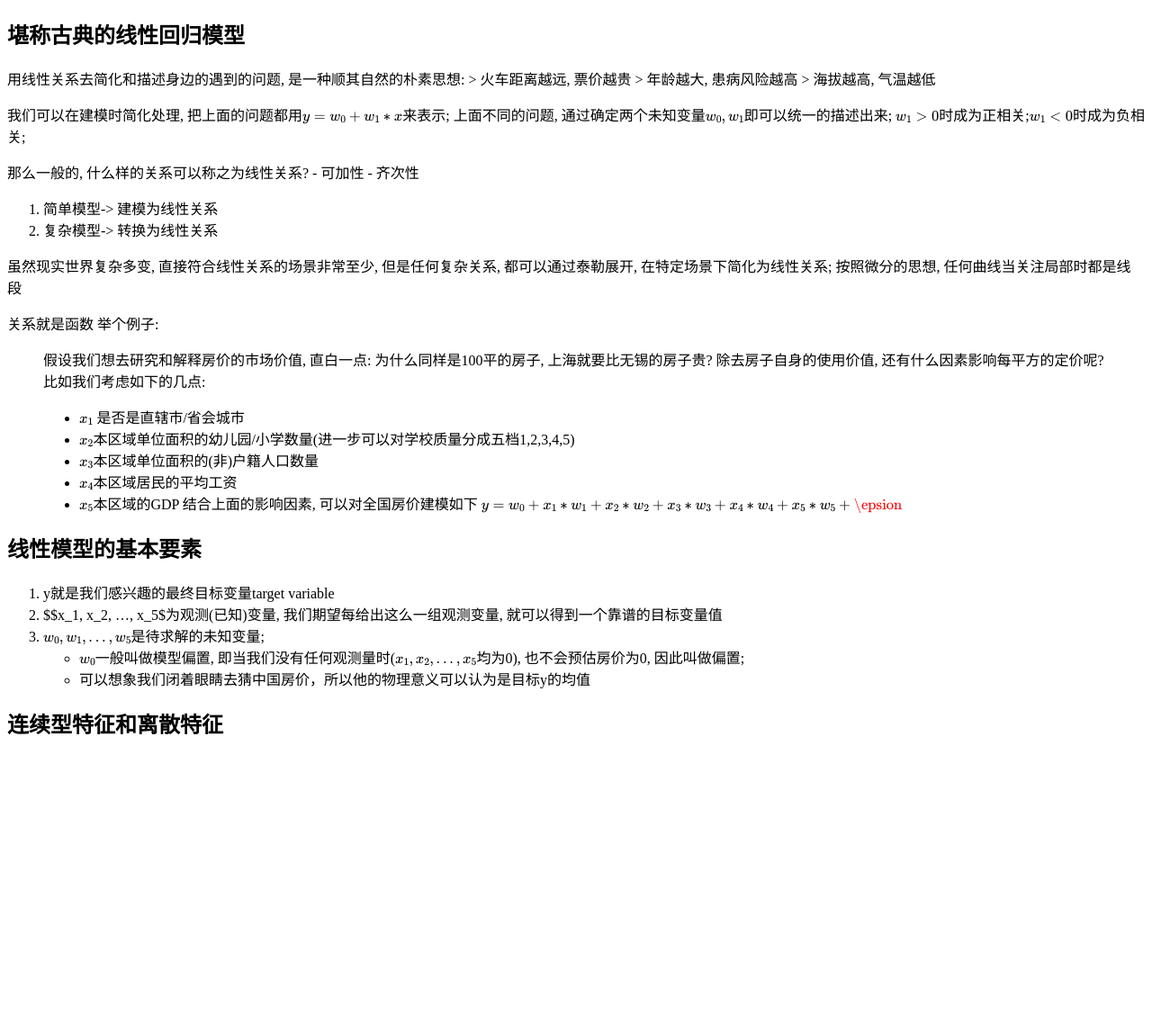
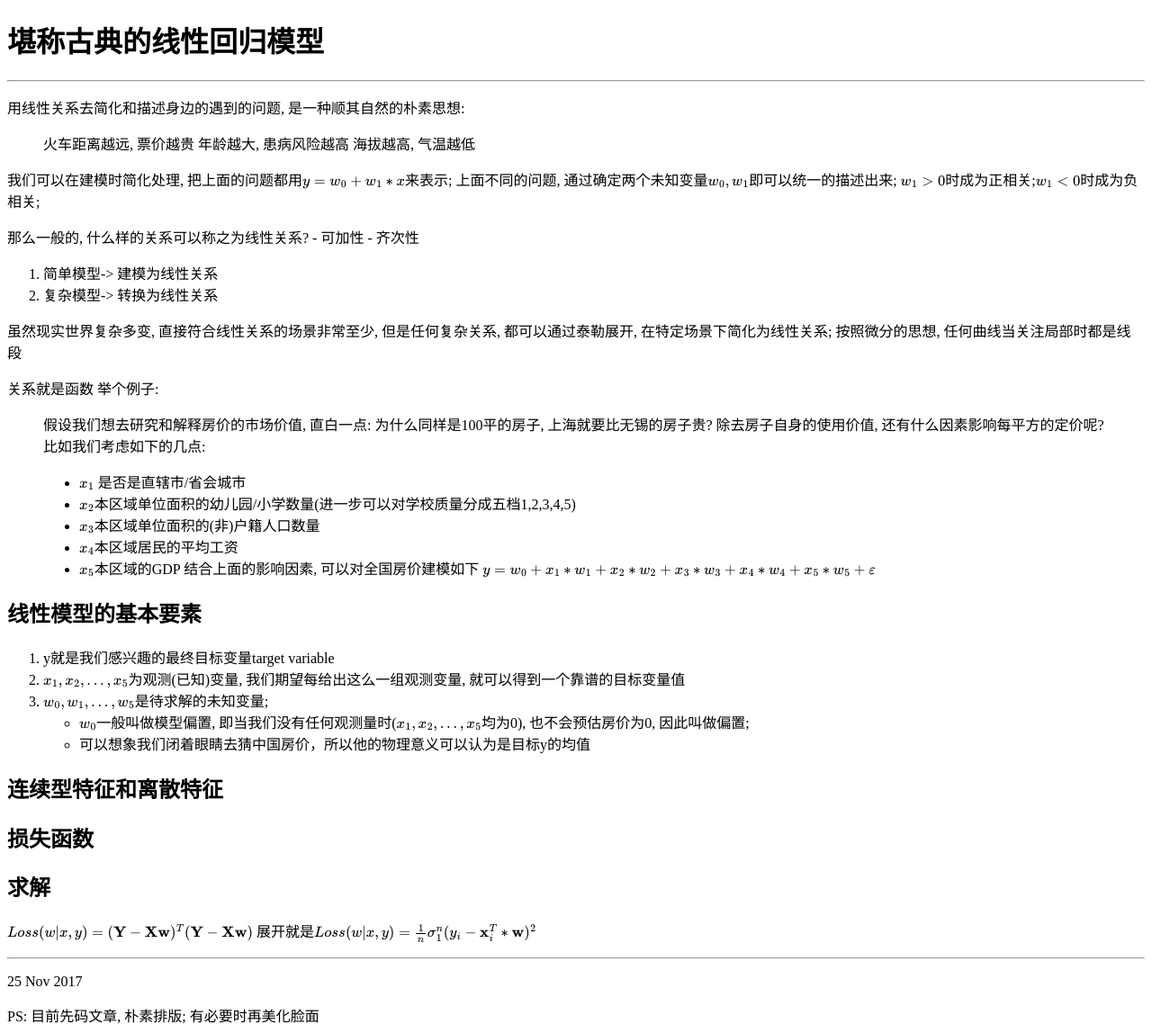
Before and after one commit to linearhinos/fupr, a Jekyll site: the page built from docs/_posts/2017-11-25-linear-regression.md, in a window 1280 px wide. Shown: the whole page at 90% size. Built offline with Jekyll 4.4.1, drawn with Linux system fonts in a browser that asks for light colours; our own code applies the rules of GitHub Pages for plain Markdown files; formulas are drawn with MathJax 3; before the commit the page ends 900 px from its top, so only the background shows below that.

Commit message:
added draft for linear regression

```diff
--- a/docs/_layouts/default.html
+++ b/docs/_layouts/default.html
@@ -10,5 +10,6 @@
 
     <body>
         {{ content }}
+    PS: 目前先码文章, 朴素排版; 有必要时再美化脸面
     </body>
 </html>
--- a/docs/_posts/2017-11-25-linear-regression.md
+++ b/docs/_posts/2017-11-25-linear-regression.md
@@ -1,9 +1,14 @@
-## 堪称古典的线性回归模型
+---
+layout: default
+title: 堪称古典的线性回归模型
+---
 
+# {{ page.title }}
+---
 用线性关系去简化和描述身边的遇到的问题, 是一种顺其自然的朴素思想:
-    > 火车距离越远, 票价越贵
-    > 年龄越大, 患病风险越高
-    > 海拔越高, 气温越低
+> 火车距离越远, 票价越贵
+> 年龄越大, 患病风险越高
+> 海拔越高, 气温越低
 
 我们可以在建模时简化处理, 把上面的问题都用$$y = w_0 + w_1 * x$$来表示;
 上面不同的问题, 通过确定两个未知变量$$w_0, w_1$$即可以统一的描述出来;
@@ -30,13 +35,24 @@ $$w_1 > 0$$时成为正相关;$$w_1 < 0$$时成为负相关;
 - $$x_4$$本区域居民的平均工资
 - $$x_5$$本区域的GDP
 > 结合上面的影响因素, 可以对全国房价建模如下
-$$ y = w_0 + x_1*w_1 + x_2*w_2 + x_3*w_3 + x_4*w_4 + x_5*w_5 + \epsion $$
+$$ y = w_0 + x_1*w_1 + x_2*w_2 + x_3*w_3 + x_4*w_4 + x_5*w_5 + \varepsilon $$
 
 ## 线性模型的基本要素
 1. y就是我们感兴趣的最终目标变量target variable
-2. $$x_1, x_2, ..., x_5$为观测(已知)变量, 我们期望每给出这么一组观测变量, 就可以得到一个靠谱的目标变量值
+2. $$x_1, x_2, ..., x_5$$为观测(已知)变量, 我们期望每给出这么一组观测变量, 就可以得到一个靠谱的目标变量值
 3. $$w_0, w_1, ..., w_5$$是待求解的未知变量;
     - $$w_0$$一般叫做模型偏置, 即当我们没有任何观测量时($$x_1, x_2, ..., x_5$$均为0), 也不会预估房价为0, 因此叫做偏置;
     - 可以想象我们闭着眼睛去猜中国房价，所以他的物理意义可以认为是目标y的均值
 
 ## 连续型特征和离散特征
+
+
+## 损失函数
+
+## 求解
+$$Loss(w|x,y) = (\mathbf{Y} - \mathbf{X}\mathbf{w})^T(\mathbf{Y} - \mathbf{X}\mathbf{w})$$
+展开就是$$ Loss(w|x,y) = \frac{1}{n}\sigma_{1}^{n} (y_i - \mathbf{x}_i^T*\mathbf{w})^2$$
+
+
+---
+{{ page.date | date_to_string }}
```
Also changed, not shown: docs/index.md (+1 -1 lines).
